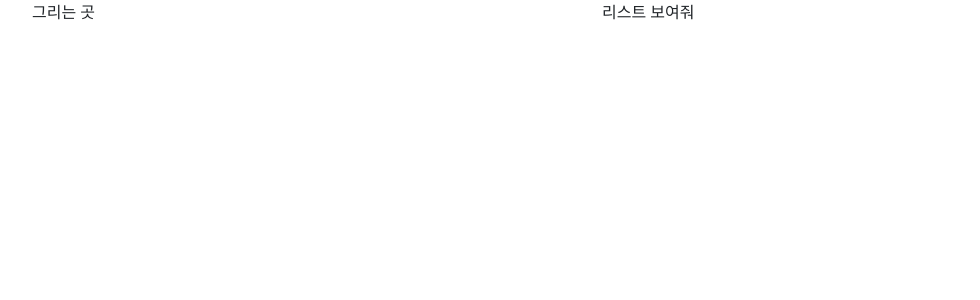
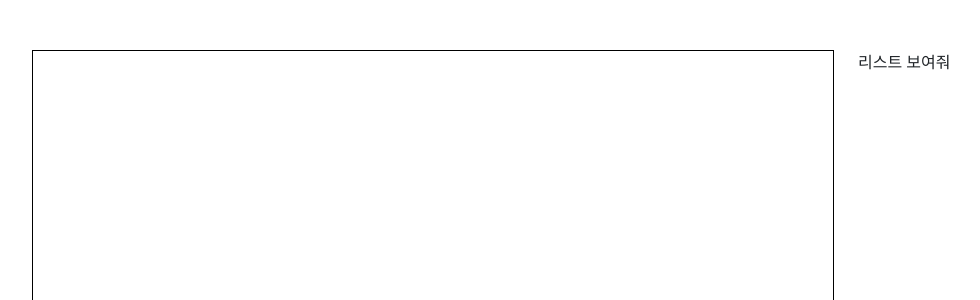
Before and after one commit to yujinkim11/draw, a React (Create React App) app: page / in a window 1280 px wide. Shown: the top 300 px of the page, without its empty margins (50-1030 px from the left). Built offline with nearby package versions, Linux system fonts and the light colour scheme.

Commit message:
create canvas

```diff
--- a/package.json
+++ b/package.json
@@ -11,6 +11,8 @@
     "react-bootstrap": "^2.5.0",
     "react-dom": "^18.2.0",
     "react-scripts": "5.0.1",
+    "styled-components": "^5.3.5",
+    "styled-reset": "^4.4.2",
     "web-vitals": "^2.1.4"
   },
   "scripts": {
--- /dev/null
+++ b/src/App.css
@@ -0,0 +1,8 @@
+
+.container{
+    margin-top: 50px;
+}
+
+.canvasWrap{
+    border: 1px solid black;
+}
--- a/src/App.js
+++ b/src/App.js
@@ -1,4 +1,5 @@
 import "bootstrap/dist/css/bootstrap.min.css";
+import "./App.css";
 import { Container, Row, Col } from "react-bootstrap";
 import { Canvas } from "./component/Canvas";
 import { List } from "./component/List";
@@ -6,7 +7,7 @@ import { List } from "./component/List";
 function App() {
   return (
     <>
-      <Container>
+      <Container className="container">
         <Row>
           <Col>
             <Canvas />
--- a/src/component/Canvas.js
+++ b/src/component/Canvas.js
@@ -1,3 +1,16 @@
+import { useRef } from "react";
+
 export const Canvas = () => {
-  return <div>그리는 곳</div>;
+  const canvas = useRef(null);
+
+  return (
+    <div>
+      <canvas
+        ref={canvas}
+        width={800}
+        height={800}
+        className="canvasWrap"
+      ></canvas>
+    </div>
+  );
 };
```
Also changed, not shown: 1 other file (tests, documents, lock files or other folders).
